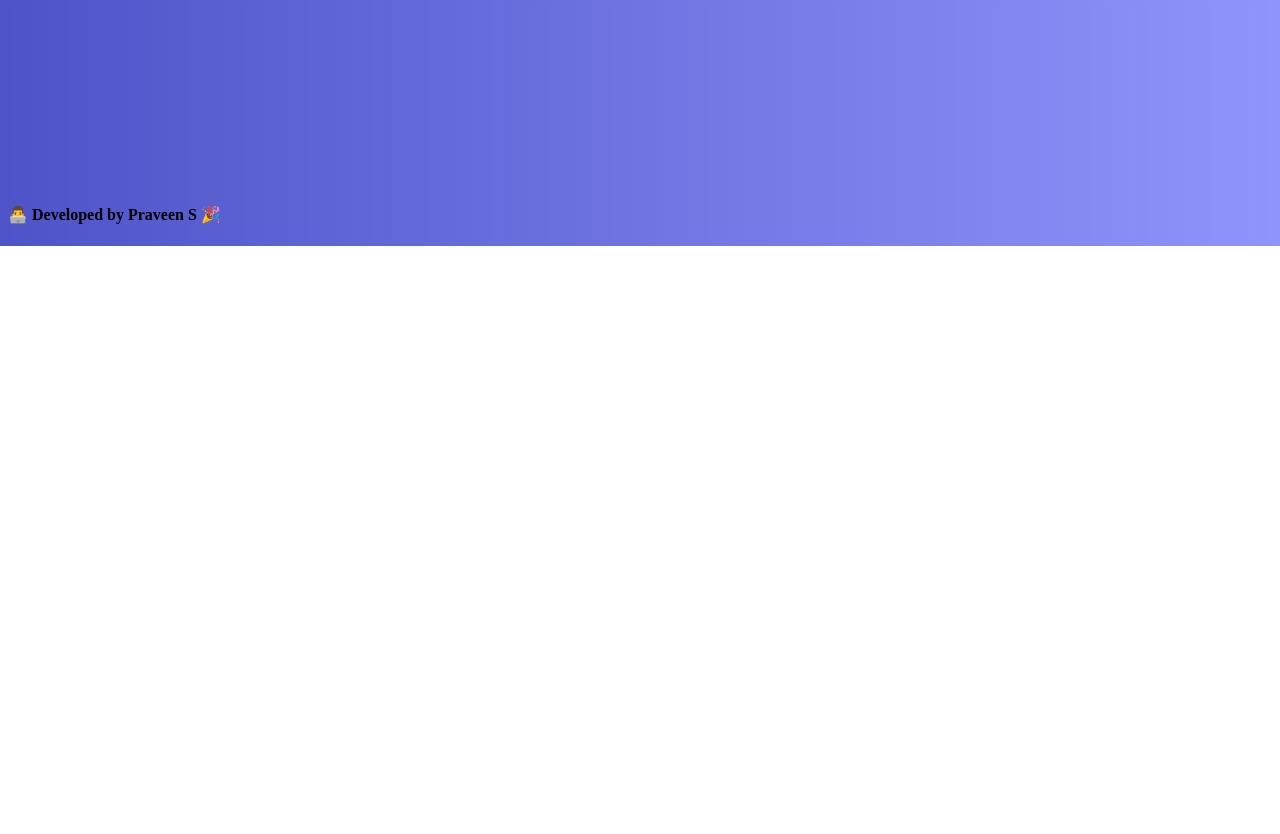
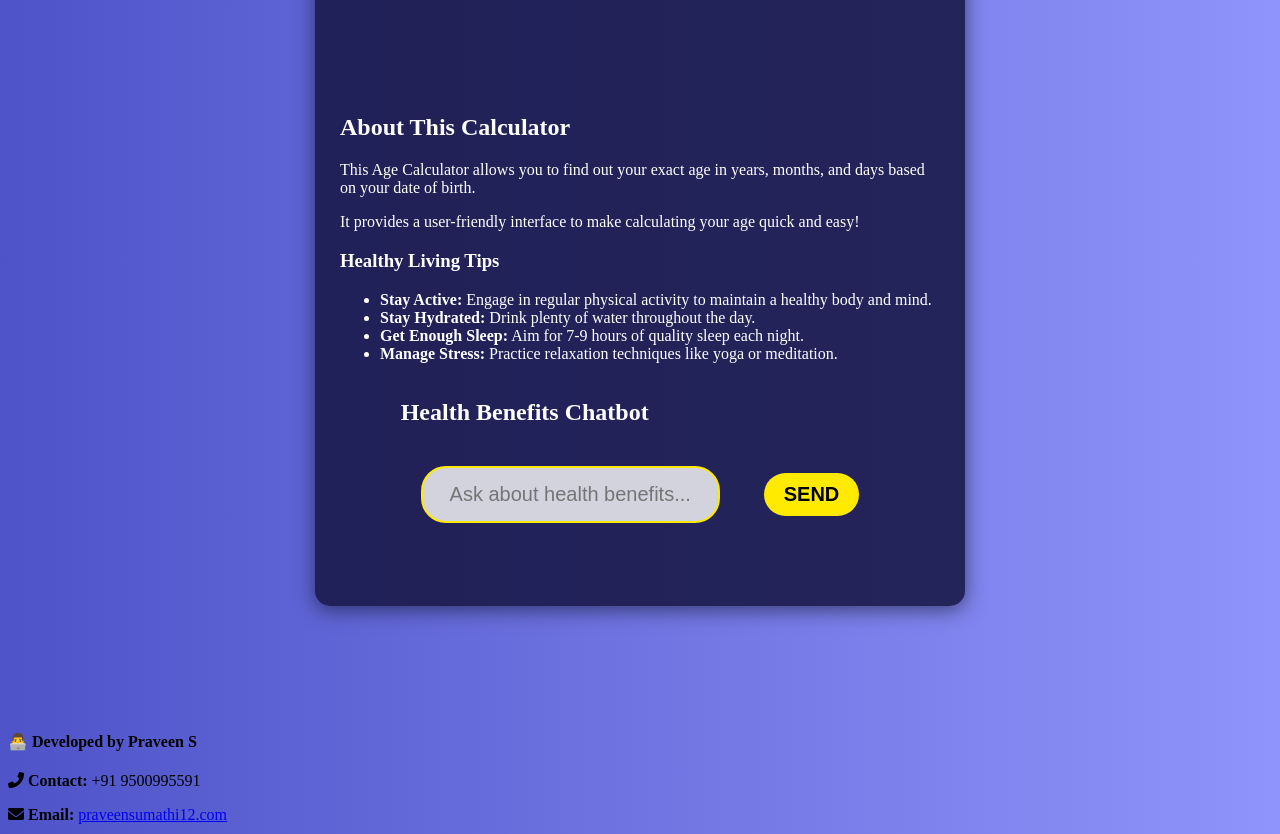
Before and after one commit to Praveen95-cs/my-webpage, a plain HTML site: page index.html in a window 1280 px wide. Shown: the part 1010-1844 px from the top of the page. Before the commit the page ends 1256 px from the top, so only its background shows below. Drawn offline with Linux system fonts and the light colour scheme.

Commit message:
Update index.html

```diff
--- a/index.html
+++ b/index.html
@@ -4,23 +4,63 @@
     <meta charset="UTF-8">
     <meta http-equiv="X-UA-Compatible" content="IE=edge">
     <meta name="viewport" content="width=device-width, initial-scale=1.0">
+    <link href="https://fonts.googleapis.com/css2?family=Roboto:wght@400;500&display=swap" rel="stylesheet">
+    <link rel="stylesheet" href="https://cdnjs.cloudflare.com/ajax/libs/font-awesome/6.0.0-beta3/css/all.min.css">
     <link rel="stylesheet" href="style.css">
-    <title>Age Calculator</title>
+    <title>Age Calculator with Chatbot</title>
 </head>
 <body>
     <div class="container">
+        <h1>Age Calculator</h1>
         <p id="currDate"></p>
         <p>Enter your D.O.B in the format: <strong>(MM/DD/YYYY)</strong></p>
         <label for="DOB">Date of Birth:</label>
-        <input type="text" placeholder="MM/DD/YYYY" id="DOB" maxlength="10" aria-label="Date of Birth">
-        <button id="CalcAge">Calculate Age</button>
+        <input type="text" placeholder="MM/DD/YYYY" id="DOB" maxlength="10" aria-label="Date of Birth" required>
+        <div>
+            <button id="CalcAge">Calculate Age</button>
+            <button id="reset">Reset</button>
+        </div>
+        <div id="displayAge" class="age-display">
+            <p id="age"></p>
+        </div>
+
+        <section class="info">
+            <h2>About This Calculator</h2>
+            <p>This Age Calculator allows you to find out your exact age in years, months, and days based on your date of birth.</p>
+            <p>It provides a user-friendly interface to make calculating your age quick and easy!</p>
+            <h3>Healthy Living Tips</h3>
+            <ul>
+                <li><strong>Stay Active:</strong> Engage in regular physical activity to maintain a healthy body and mind.</li>
+                <li><strong>Stay Hydrated:</strong> Drink plenty of water throughout the day.</li>
+                <li><strong>Get Enough Sleep:</strong> Aim for 7-9 hours of quality sleep each night.</li>
+                <li><strong>Manage Stress:</strong> Practice relaxation techniques like yoga or meditation.</li>
+            </ul>
+        </section>
+
+        <section class="chatbot">
+            <h2>Health Benefits Chatbot</h2>
+            <div id="chatbox" class="chatbox">
+                <div id="chat-log" aria-live="polite"></div>
+                <input type="text" id="user-input" placeholder="Ask about health benefits..." aria-label="User input for chatbot">
+                <button id="send-btn">Send</button>
+            </div>
+        </section>
     </div>
-    <div id="displayAge">
-        <p id="age"></p>
-    </div>
-    <footer>
-        <h4>👨‍💻 Developed by Praveen S 🎉</h4>
+
+    <footer class="footer">
+        <div class="footer-content">
+            <h4>👨‍💻 Developed by Praveen S</h4>
+            <div class="contact-info">
+                <p><strong><i class="fas fa-phone-alt"></i> Contact:</strong> +91 9500995591</p>
+                <p><strong><i class="fas fa-envelope"></i> Email:</strong> <a href="mailto:praveensumathi12.com">praveensumathi12.com</a></p>
+                <p><strong><i class="fab fa-github"></i> GitHub:</strong> <a href="https://github.com/praveen95-cs" target="_blank">github.com/praveen95-cs</a></p>
+            </div>
+        </div>
+        <div class="footer-bottom">
+            <p>&copy; 2024 Praveen S. All Rights Reserved.</p>
+        </div>
     </footer>
-    <script src="script.js"></script>
+
+    <script src="script.js"></script>S
 </body>
 </html>
```
